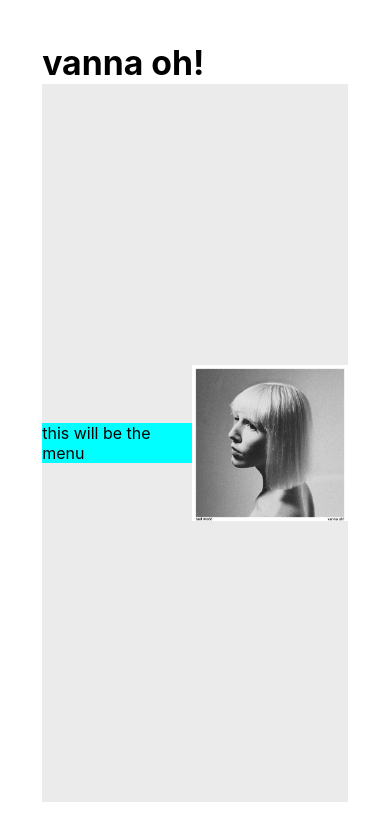
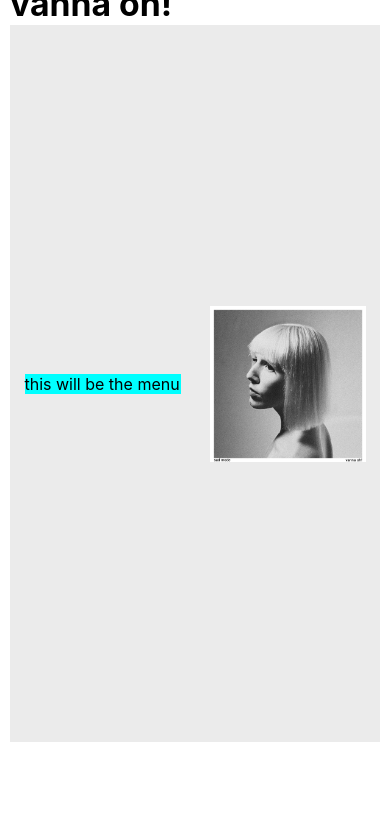
Before and after one commit to lindsayjohnston/Vanna-Oh-Website-Nov-2021, a React (Create React App) app: page / in a window 390 px wide. Shown: the top 840 px of the page. Built offline with nearby package versions, Linux system fonts and the light colour scheme.

Commit message:
Styled for landscape mode on mobile

```diff
--- a/src/App.css
+++ b/src/App.css
@@ -6,7 +6,7 @@
   justify-content: center;
   align-items: center;
   position: relative;
-  min-height: 400px;
+  min-height: 250px;
 }
 
 .appPortrait{
@@ -17,7 +17,15 @@
 
 @media only screen and (max-height: 500px ){
   .appLandscape{
-      padding: 50px 25px 25px 25px;
+      padding: 40px 20px 20px 20px;
       /* background-color: blueviolet; */
   }
 }
+
+/* Galaxy fold landscape */
+
+@media only screen and (max-height: 300px), screen and (max-width: 650px ){
+  .appLandscape{
+    padding: 25px 10px 10px 10px;
+  }
+}
--- a/src/components/landscape/MainBodyLandscape/MainBodyLandscape.css
+++ b/src/components/landscape/MainBodyLandscape/MainBodyLandscape.css
@@ -31,10 +31,23 @@
 @media only screen and (max-height: 500px ){
     .mainBodyLandscape{
         height: 100%;
-        /* background-color: yellow; */
     }
     .titleContainerLandscape{
         font-size: .65rem;
         top: -25px;
     }
+
+    .albumCover{
+        max-height: 300px;
+        width: unset;
+    }
 }
+
+/* Galaxy fold landscape */
+
+@media only screen and (max-height: 300px), screen and (max-width: 650px ){
+    .albumCover{
+        max-height: 200px;
+        width: unset;
+    }
+}
```
